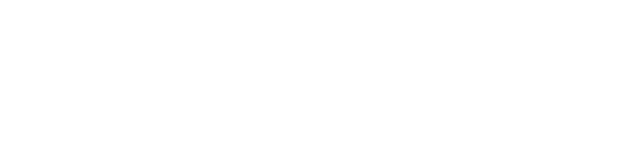
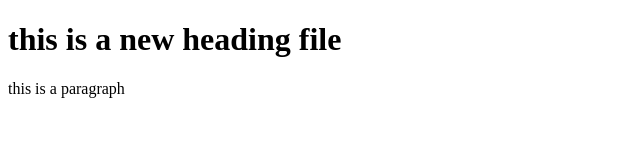
Before and after one commit to mkmasudrana806/my-second-repo, a plain HTML site: page index.html in a window 1280 px wide. Shown: the whole page, without its empty margins (0-640 px from the left). Drawn offline with Linux system fonts and the light colour scheme.

Commit message:
paragraph and heading added

```diff
--- a/index.html
+++ b/index.html
@@ -7,6 +7,10 @@
     <title>my second github repo</title>
 </head>
 <body>
+    <h1>this is a new heading file</h1>
+    <p>this is a paragraph</p>
+
+
 
 </body>
 </html>
```
